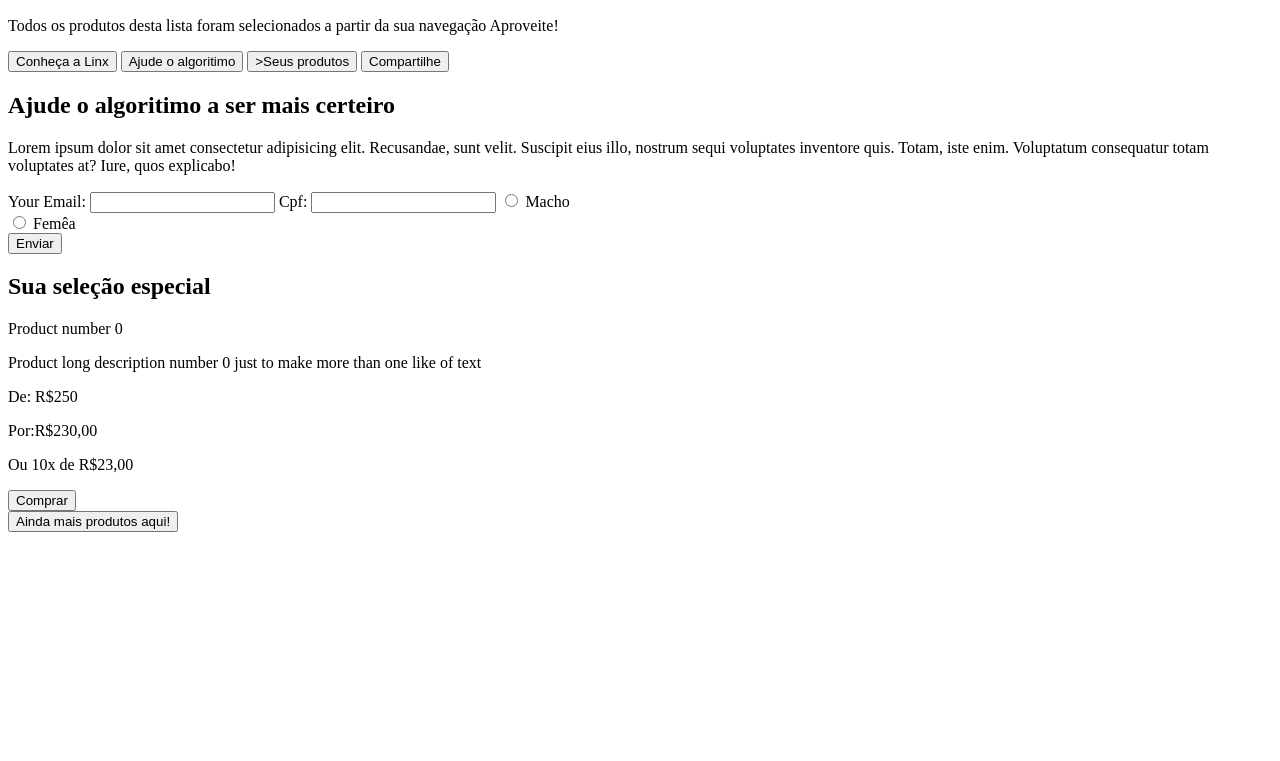
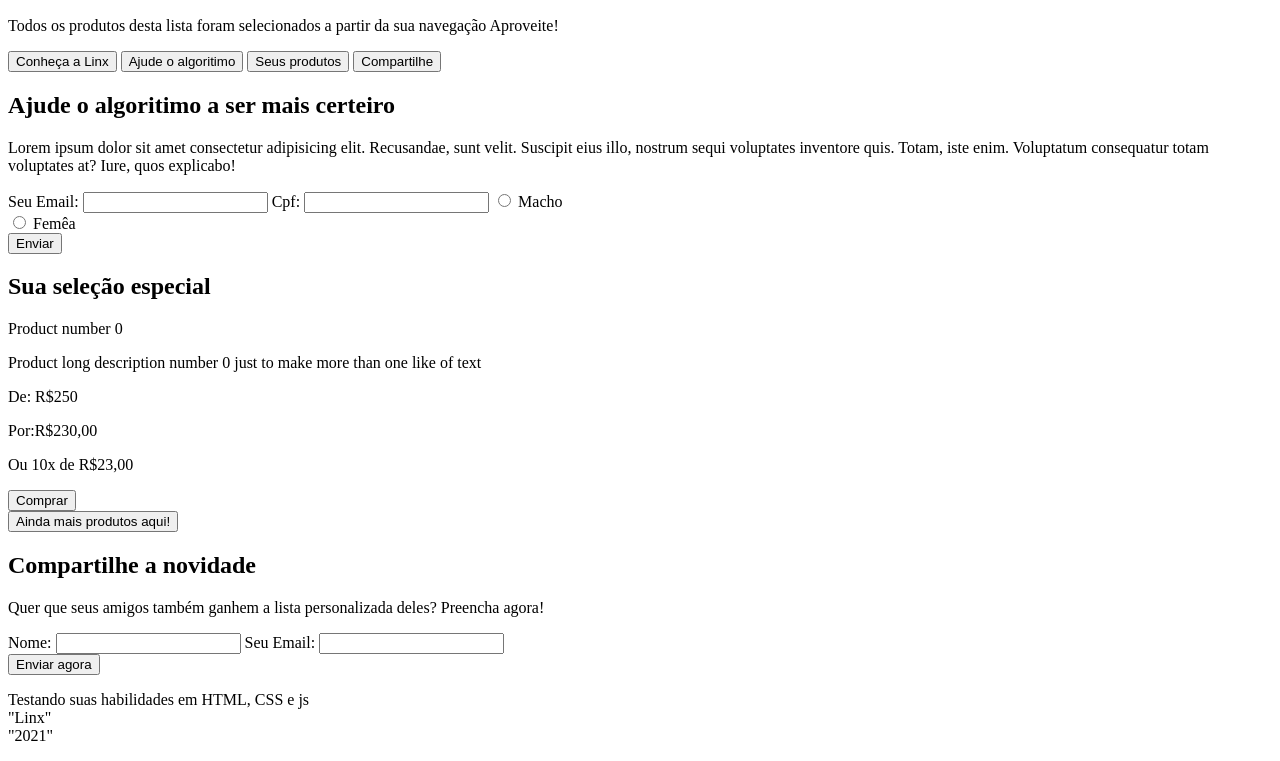
Before and after one commit to Rodrigo-AlvesFontanella/Desafio-Frontend-Developer, a plain HTML site: page index.html in a window 1280 px wide. Shown: the part 97-858 px from the top of the page. Before the commit the page ends 800 px from the top, so only its background shows below. Drawn offline with Linux system fonts and the light colour scheme.

Commit message:
HTML5 structure update

```diff
--- a/index.html
+++ b/index.html
@@ -19,7 +19,7 @@
                     <div class="nav-links">
                         <button class="header-btn">Conheça a Linx</button>
                         <button class="header-btn">Ajude o algoritimo</button>
-                        <button class="header-btn">>Seus produtos</button>
+                        <button class="header-btn">Seus produtos</button>
                         <button class="header-btn">Compartilhe</button>
 
                     </div>
@@ -32,7 +32,7 @@
                 </div>
                 <form action="" method="get">
 
-                    <label for="email">Your Email:</label>
+                    <label for="email">Seu Email:</label>
                     <input type="email" id="email" required />
                     <label for="cpf">Cpf:</label>
                     <input type="cpf" id="cpf" required />
@@ -68,6 +68,31 @@
 
 
             </section>
+            <section class="share">
+
+                <h2>Compartilhe a novidade</h2>
+                <p>Quer que seus amigos também ganhem a lista personalizada deles?
+                    Preencha agora!
+                </p>
+                <form action="" id="share">
+                    <label for="nome">Nome:</label>
+                    <input type="name" id="nome" required />
+                    <label for="email">Seu Email:</label>
+                    <input type="email" id="email" required />
+
+
+                </form>
+                <button type="submit" form="share" class="btn larger-btn">Enviar agora</button>
+            </section>
+            <footer class="footer">
+                <p>
+                    Testando suas habilidades em HTML, CSS e js
+                    <br>
+                    "Linx"
+                    <br>
+                    "2021"
+                </p>
+            </footer>
 
             <script type="" src="main.js"></script>
         </main>
```
